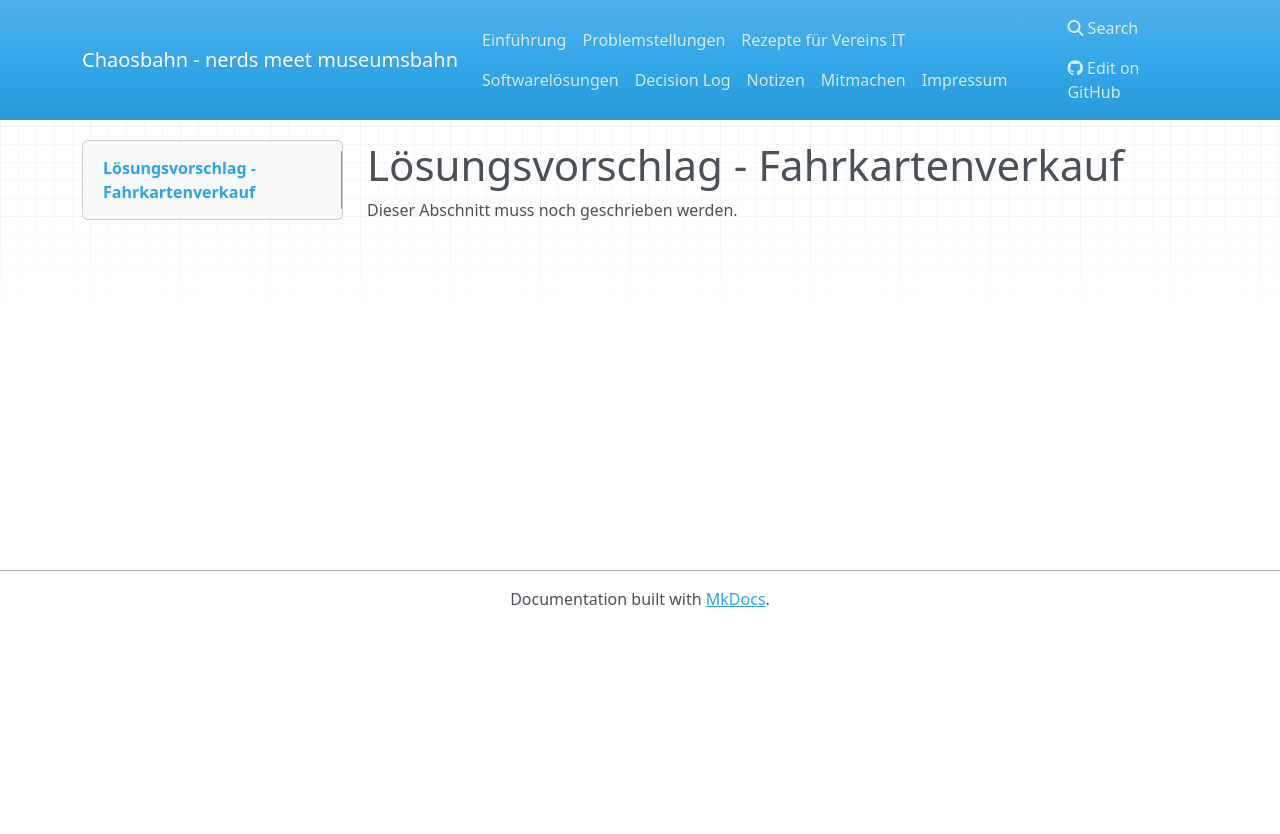
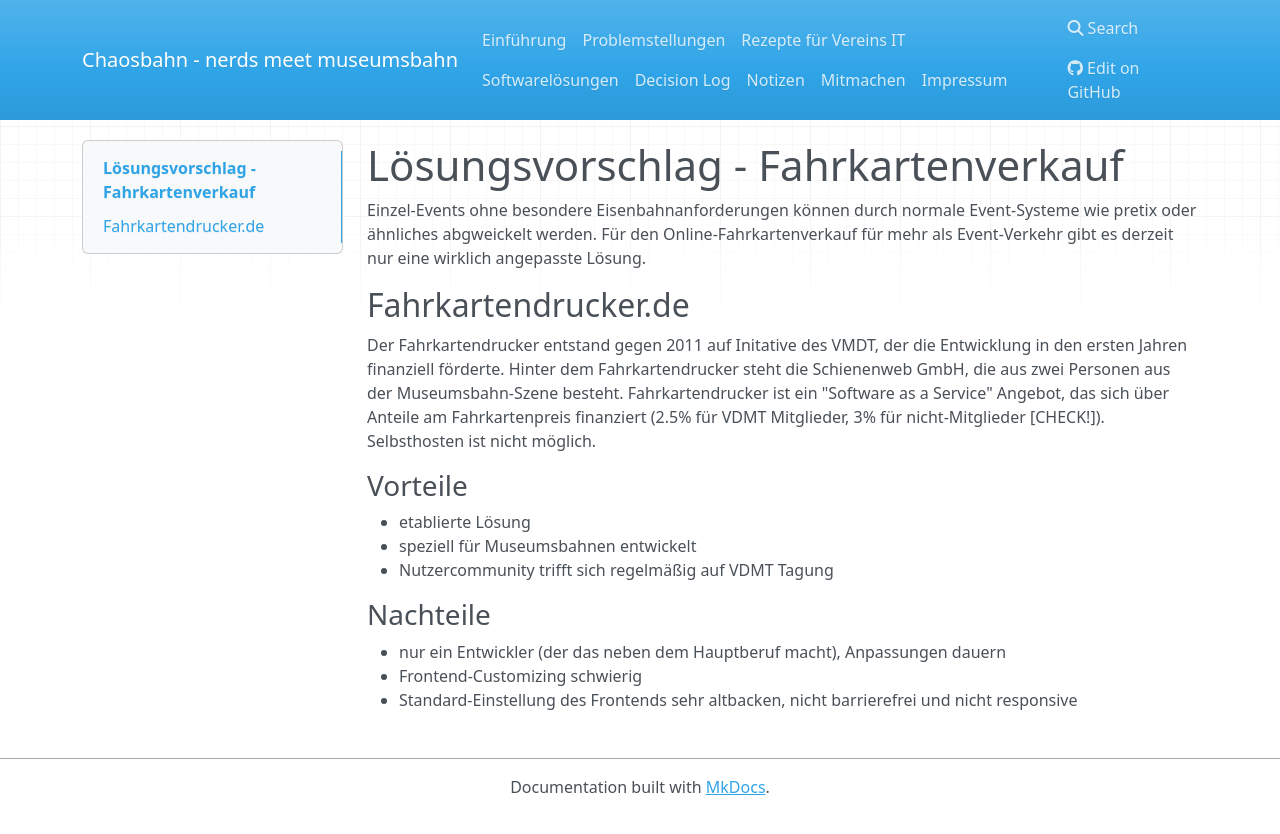
Before and after one commit to museumsbahn-it-community/museumsbahn-knowledgebase, an MkDocs documentation site: the page built from docs/01 Problemstellungen bei Museumsbahnen/01 Fahrkartenverkauf/01 Lösungsvorschlag.md, in a window 1280 px wide. Shown: the top 834 px of the page. Built offline with MkDocs 1.6.1, drawn with Linux system fonts in a browser that asks for light colours; nearby versions of some CDN libraries.

Commit message:
Add Fahrkartendrucker

```diff
--- a/docs/01 Problemstellungen bei Museumsbahnen/01 Fahrkartenverkauf/01 Lösungsvorschlag.md
+++ b/docs/01 Problemstellungen bei Museumsbahnen/01 Fahrkartenverkauf/01 Lösungsvorschlag.md
@@ -1,3 +1,17 @@
 # Lösungsvorschlag - Fahrkartenverkauf
 
-Dieser Abschnitt muss noch geschrieben werden.
+Einzel-Events ohne besondere Eisenbahnanforderungen können durch normale Event-Systeme wie pretix oder ähnliches abgweickelt werden. Für den Online-Fahrkartenverkauf für mehr als Event-Verkehr gibt es derzeit nur eine wirklich angepasste Lösung.
+
+## Fahrkartendrucker.de
+
+Der Fahrkartendrucker entstand gegen 2011 auf Initative des VMDT, der die Entwicklung in den ersten Jahren finanziell förderte. Hinter dem Fahrkartendrucker steht die Schienenweb GmbH, die aus zwei Personen aus der Museumsbahn-Szene besteht. Fahrkartendrucker ist ein "Software as a Service" Angebot, das sich über Anteile am Fahrkartenpreis finanziert (2.5% für VDMT Mitglieder, 3% für nicht-Mitglieder [CHECK!]). Selbsthosten ist nicht möglich.
+
+### Vorteile
+* etablierte Lösung
+* speziell für Museumsbahnen entwickelt
+* Nutzercommunity trifft sich regelmäßig auf VDMT Tagung
+
+### Nachteile
+* nur ein Entwickler (der das neben dem Hauptberuf macht), Anpassungen dauern
+* Frontend-Customizing schwierig
+* Standard-Einstellung des Frontends sehr altbacken, nicht barrierefrei und nicht responsive
```
